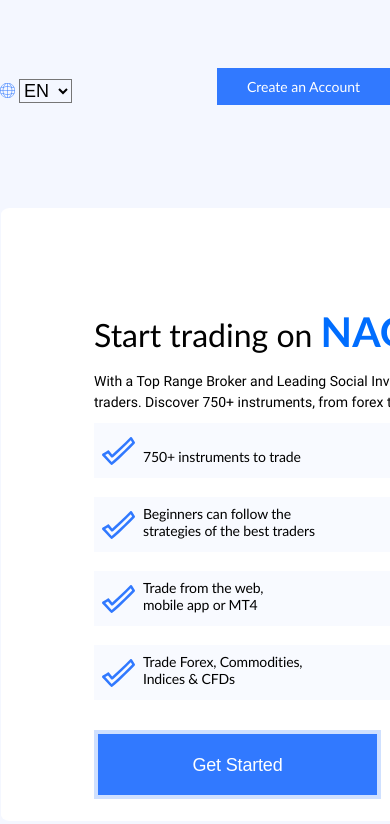
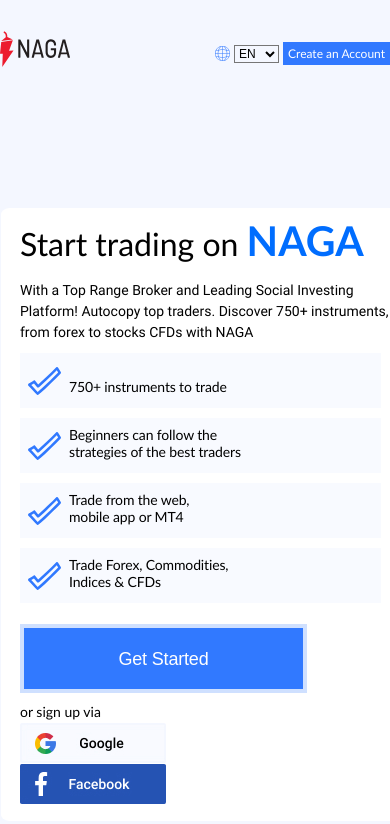
Before and after one commit to irynabolyukh/front-end-w-figma, a plain HTML site: page index.html in a window 390 px wide. Shown: the top 824 px of the page. Drawn offline with Linux system fonts and the light colour scheme.

Commit message:
@media for intro section

```diff
--- a/css/style.scss
+++ b/css/style.scss
@@ -509,7 +509,7 @@ img{
 .header__logo{
     height: 37px;
     width: 73px;
-    margin-right: 780px;
+    margin-right: 70%;
 }
 .header__logo-pic{
     width: 13.5px;
@@ -518,7 +518,7 @@ img{
     width: 52.7px;
 }
 .header__lang-pic{
-    padding: 9px 0 14px 0;
+    padding: 9px 0 9px 0;
 }
 .header__lang{
     height: 40px;
@@ -568,6 +568,33 @@ img{
     padding-left: 94px;
     padding-top: 101px;
 }
+@media screen and (max-width: 600px) {
+    .header{
+        max-width: 400px;
+    }
+    .intro{
+        font-size: 14px;
+    }
+    .intro__content {
+        padding-top: 10px;
+        padding-left: 20px;
+        max-width: 400px;
+    }
+    .header__logo{
+        margin-right: 0;
+        padding: 0;
+    }
+    .language-choice{
+        font-size: 12px;
+    }
+    .register-btn{
+        font-size: 12px;
+        padding: 3px 5px 3px 5px;
+    }
+    .intro__sigh-up{
+        margin-top: -20px;
+    }
+}
 .intro__title{
     font-weight: 300;
     font-size: 41px;
@@ -600,6 +627,8 @@ img{
 @media screen and (max-width: 600px) {
     .column {
       width: 100%;
+      margin-right: 1px;
+      margin-bottom: 10px;
     }
   }
 .row:after {
@@ -671,6 +700,7 @@ img{
 @media screen and (max-width: 600px) {
     .column1 {
       width: 100%;
+      margin-bottom: 1px;
     }
   }
 .intro__sign-up{
@@ -1693,6 +1723,4 @@ img{
     }
 }
 
-
-
 /* Media end */
--- a/index.html
+++ b/index.html
@@ -24,8 +24,6 @@
                         <option value="UK">UK</option>
                         <option value="RU">RU</option>
                     </select>
-                </div>
-                <div class="header__register">
                     <button href="#!" class="register-btn">
                         Create an Account
                     </button>
```
Also changed, not shown: css/style.css, 1 other file.
